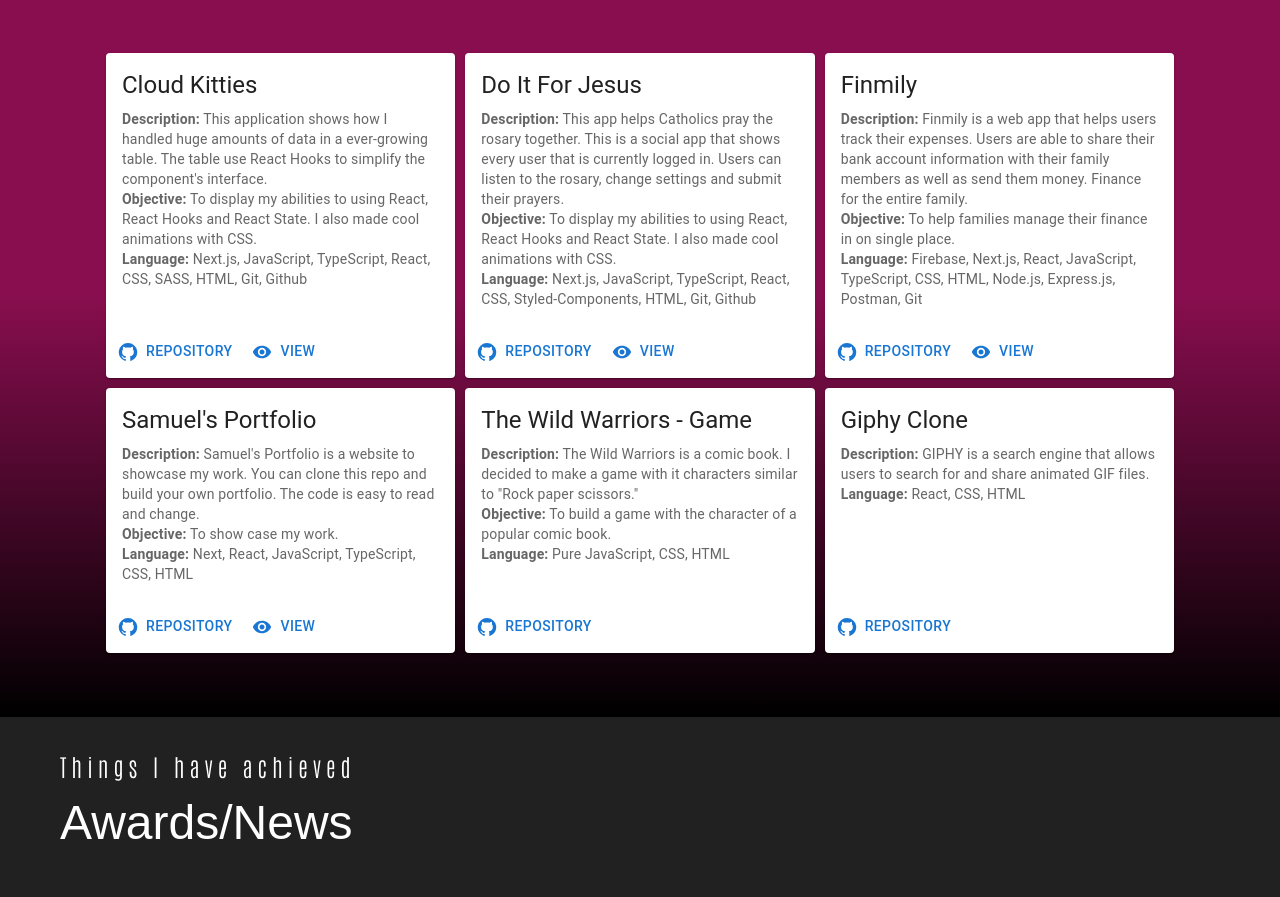
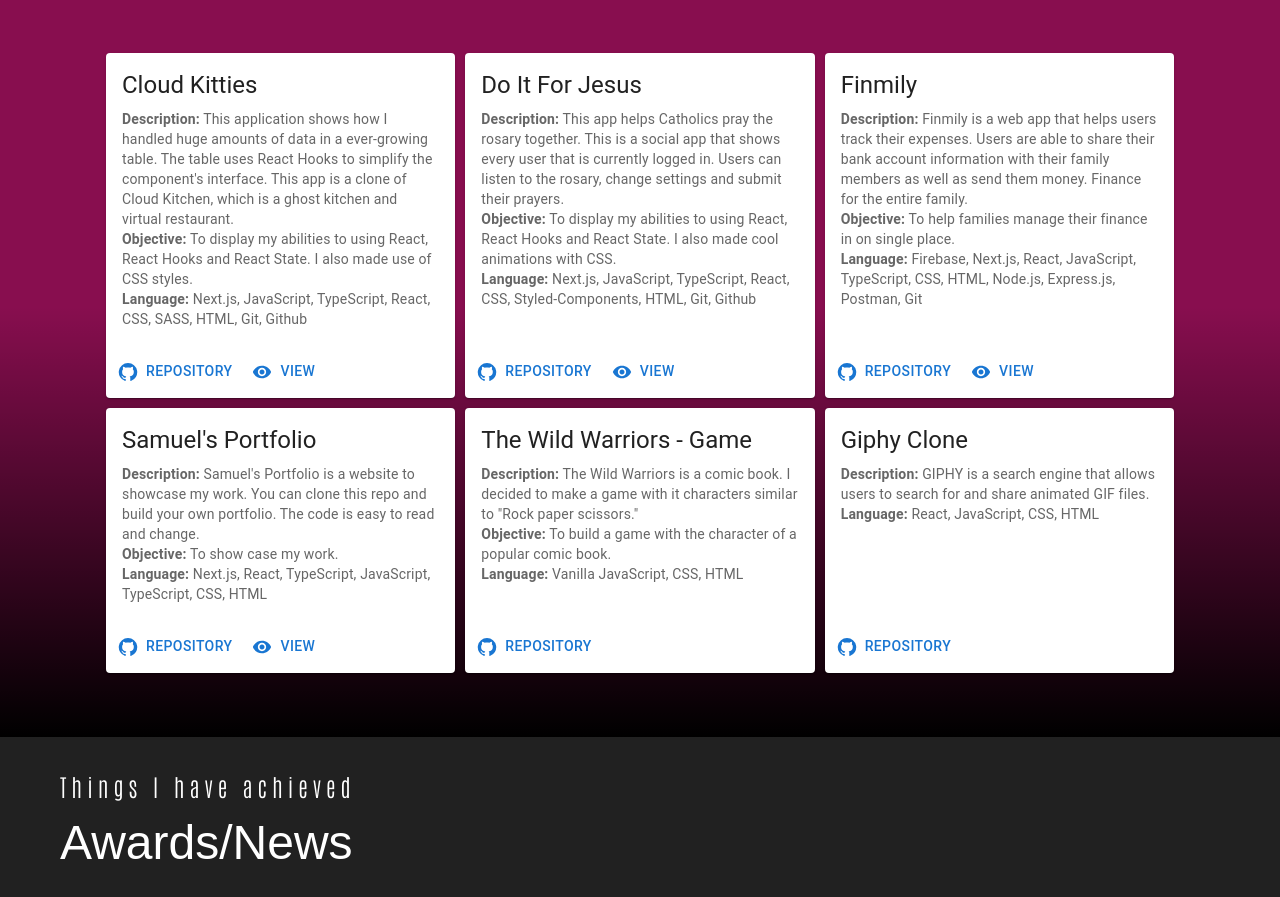
Before and after one commit to samsoftwaredev/portfolio, a Next.js app: page / in a window 1280 px wide. Shown: the part 1754-2651 px from the top of the page. Built offline with nearby package versions, Linux system fonts and the light colour scheme; a web font is replaced by a local one.

Commit message:
fix grammar errors

```diff
--- a/constants/variables/owner.ts
+++ b/constants/variables/owner.ts
@@ -97,11 +97,11 @@ export const PROJECTS = [
     imageAlt: "Cloud Kitchen Clone App Main Page",
     title: "Cloud Kitties",
     description:
-      "This application shows how I handled huge amounts of data in a ever-growing table. The table use React Hooks to simplify the component's interface.",
+      "This application shows how I handled huge amounts of data in a ever-growing table. The table uses React Hooks to simplify the component's interface. This app is a clone of Cloud Kitchen, which is a ghost kitchen and virtual restaurant.",
     websiteURL: "https://cloudkitchen.vercel.app/",
     repositoryURL: "https://github.com/samsoftwaredev/cloudkitchen",
     objective:
-      "To display my abilities to using React, React Hooks and React State. I also made cool animations with CSS.",
+      "To display my abilities to using React, React Hooks and React State. I also made use of CSS styles.",
     languages:
       "Next.js, JavaScript, TypeScript, React, CSS, SASS, HTML, Git, Github",
   },
@@ -139,7 +139,7 @@ export const PROJECTS = [
     websiteURL: "https://samueldeveloper.com/",
     repositoryURL: "https://github.com/samsoftwaredev/portfolio",
     objective: "To show case my work.",
-    languages: "Next, React, JavaScript, TypeScript, CSS, HTML",
+    languages: "Next.js, React, TypeScript, JavaScript, TypeScript, CSS, HTML",
   },
   // {
   //   image: garden,
@@ -158,7 +158,7 @@ export const PROJECTS = [
       'The Wild Warriors is a comic book. I decided to make a game with it characters similar to "Rock paper scissors."',
     repositoryURL: "https://github.com/samsoftwaredev/super-cute-wars",
     objective: "To build a game with the character of a popular comic book.",
-    languages: "Pure JavaScript, CSS, HTML",
+    languages: "Vanilla JavaScript, CSS, HTML",
   },
   {
     image: giphy,
@@ -167,6 +167,6 @@ export const PROJECTS = [
     description:
       "GIPHY is a search engine that allows users to search for and share animated GIF files.",
     repositoryURL: "https://github.com/samsoftwaredev/giphy-clone",
-    languages: "React, CSS, HTML",
+    languages: "React, JavaScript, CSS, HTML",
   },
 ];
```
